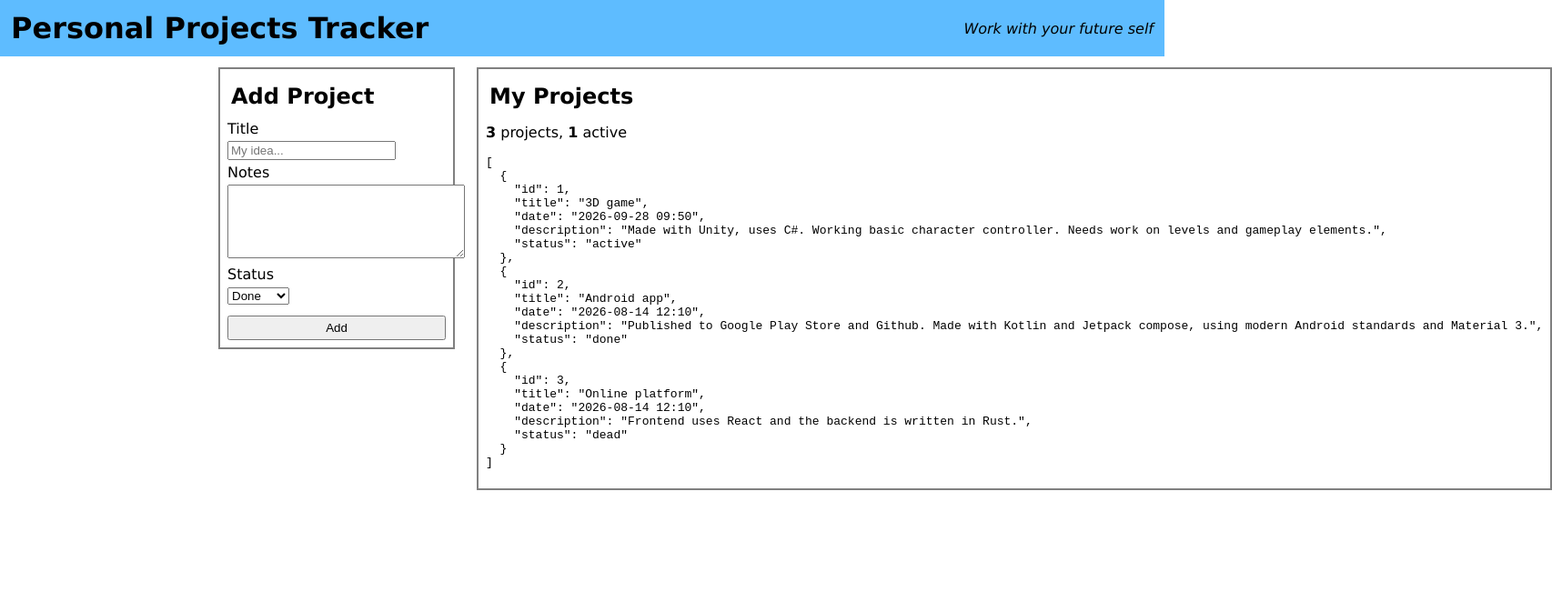
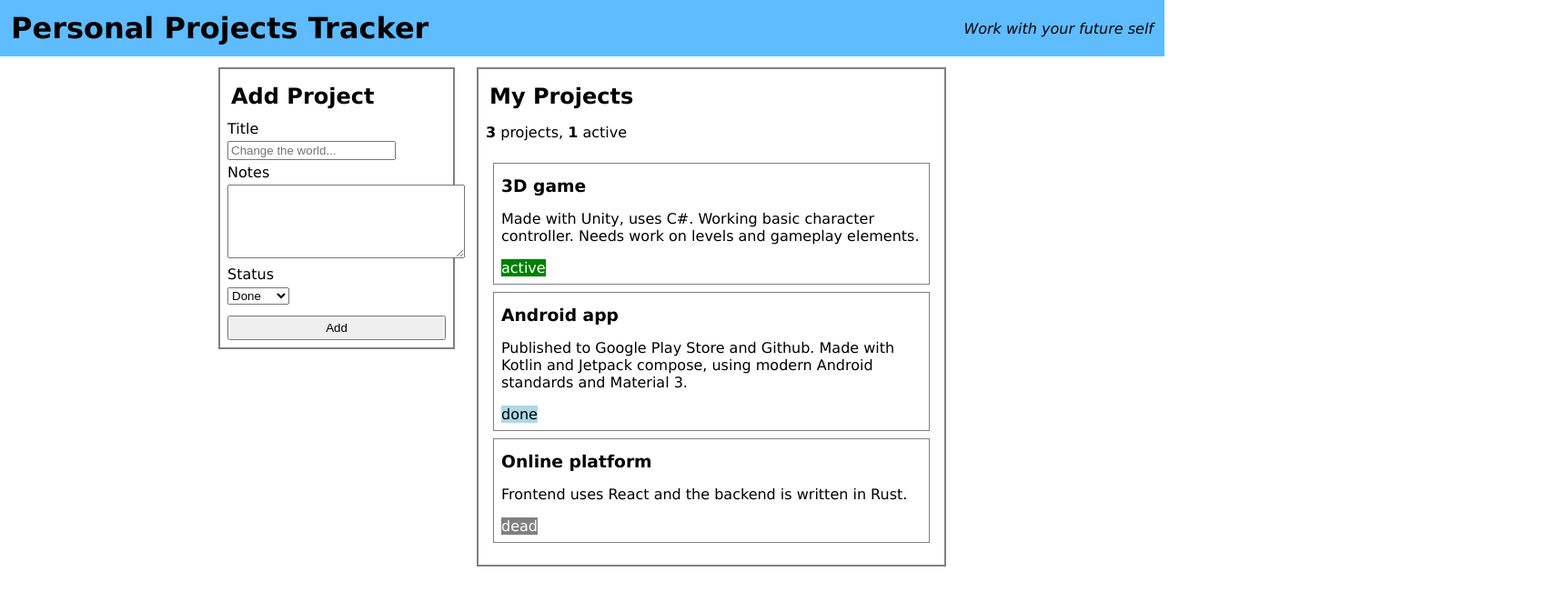
Before and after one commit to Edward205/personal-projects-tracker, a React app in the folder frontend/: page / in a window 1280 px wide. Shown: the top 662 px of the page at 91% size, 1706 px wide, since content can reach past the window. Built offline with nearby package versions, Linux system fonts and the light colour scheme; the HTML template or start-up script is replaced by a standard one.

Commit message:
stage 4 components rendered from data

```diff
--- a/frontend/src/App.jsx
+++ b/frontend/src/App.jsx
@@ -1,3 +1,5 @@
+import ProjectsList from "./components/ProjectsList";
+
 export default function App() {
   let projects = [
     {id: 1, title: "3D game", date: "2026-09-28 09:50", description: "Made with Unity, uses C#. Working basic character controller. Needs work on levels and gameplay elements.", status: "active"},
@@ -5,7 +7,6 @@ export default function App() {
     {id: 3, title: "Online platform", date: "2026-08-14 12:10", description: "Frontend uses React and the backend is written in Rust.", status: "dead"},
   ];
   const STATUSES = ["active", "done", "dead"];
-  const active = projects.filter((t) => t.status == "active").length;
 
   return (
     <>
@@ -18,7 +19,7 @@ export default function App() {
               <h2>Add Project</h2>
               <form>
                   <label>Title</label>
-                  <input type="text" name="title" placeholder="My idea..."></input>
+                  <input type="text" name="title" placeholder="Change the world..."></input>
                   <label>Notes</label>
                   <textarea rows="5" cols="30" id="notes"></textarea>
 
@@ -34,42 +35,7 @@ export default function App() {
               </form>
           </section>
 
-          <section className="panel">
-              <h2>My Projects</h2>
-              <p><b>{projects.length}</b> projects, <b>{active}</b> active</p>
-              <pre>{JSON.stringify(projects, null, 2)}</pre>
-
-              {/*<ul>
-                  <li className="project-item">
-                      <div>
-                          <h3>3D game</h3>
-                          <span className="time">2026-09-28 09:50</span>
-                          <span className="description"><p>Made with Unity, uses C#. Working basic character controller. Needs work on levels and gameplay elements.</p></span>
-                      </div>
-                      <span className="status active">Active</span>
-                  </li>
-
-                  <li className="project-item">
-                      <div>
-                          <h3>Android app</h3>
-                          <span className="time">2026-09-24 11:30</span>
-                          <span className="description"><p>Published to Google Play Store and Github. Made with Kotlin and Jetpack compose, using modern Android standards and Material 3.</p></span>
-                      </div>
-                      <span className="status done">Done</span>
-                  </li>
-
-                  <li className="project-item">
-                      <div>
-                          <h3>Online platform</h3>
-                          <span className="time">2026-08-14 12:10</span>
-                          <span className="description"><p>Frontend uses React and the backend is written in Rust.</p></span>
-                      </div>
-                      <span className="status dead">Dead</span>
-                  </li>
-
-              </ul>*/}
-
-          </section>
+        <ProjectsList projects={projects} />
       </main>
     </>
   );
--- /dev/null
+++ b/frontend/src/components/ProjectCard.jsx
@@ -0,0 +1,14 @@
+const STATUSES = {active: "active", done: "done", dead: "dead"};
+
+export default function ProjectCard({project}) {
+    return (
+        <li className="project-item">
+            <div>
+                <h3>{project.title}</h3>
+                <span className="time">{project.time}</span>
+                <span className="description"><p>{project.description}</p></span>
+            </div>
+            <span className={project.status == STATUSES.active ? "status active" : project.status == STATUSES.done ? "status done" : project.status == STATUSES.dead ? "status dead" : "status"} >{project.status}</span>
+        </li>
+    );
+}
--- /dev/null
+++ b/frontend/src/components/ProjectsList.jsx
@@ -0,0 +1,22 @@
+import ProjectCard from "./ProjectCard";
+
+export default function ProjectsList({projects}) {
+    const active = projects.filter((t) => t.status == "active").length;
+    const cards = projects.map(project =>
+        <ProjectCard project={project}/>
+    );
+
+    if(projects.length != 0)
+        return (
+            <section className="panel">
+                <h2>My Projects</h2>
+                <p><b>{projects.length}</b> projects, <b>{active}</b> active</p>
+                <ul>{cards}</ul>
+            </section>
+        );
+    return (
+        <section className="panel">
+            <h2>No projects.</h2>
+        </section>
+    )
+}
```
Also changed, not shown: 1 other file (tests, documents, lock files or other folders).
